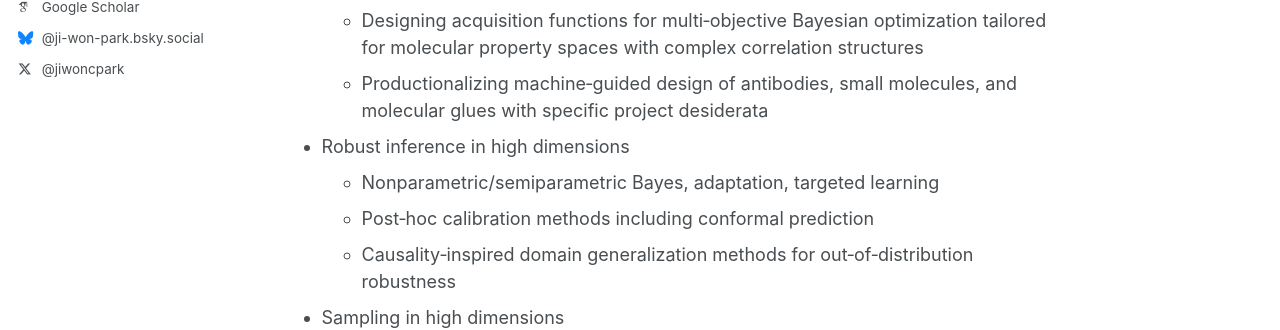
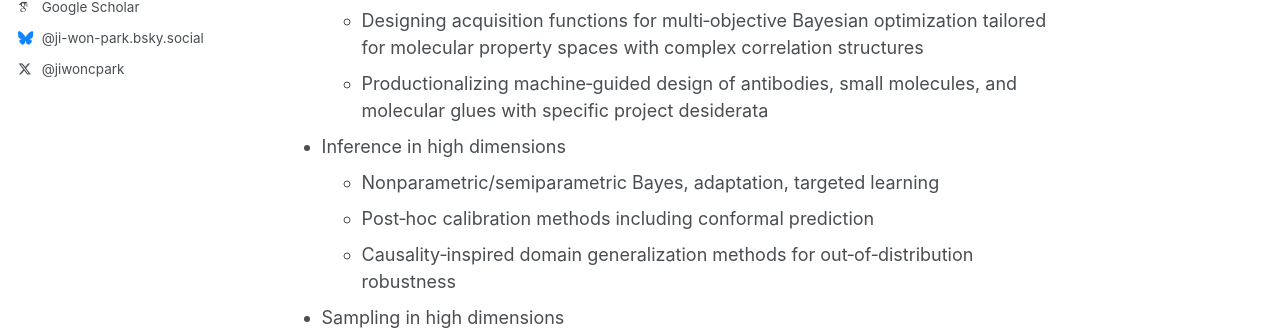
Before and after one commit to jiwoncpark/jiwoncpark.github.io, a Jekyll site: the page built from _pages/about.md, in a window 1280 px wide and 1307 px high. Shown: the part 442-772 px from the top of the window. Built offline with Jekyll 4.4.1, drawn with Linux system fonts in a browser that asks for light colours; some web fonts are replaced.

Commit message:
Clean up

```diff
--- a/_pages/about.md
+++ b/_pages/about.md
@@ -14,7 +14,7 @@ I am a Principal Machine Learning Scientist at [Prescient Design](https://www.ge
 * Decision-making under uncertainty
     * Designing acquisition functions for multi‑objective Bayesian optimization tailored for molecular property spaces with complex correlation structures
     * Productionalizing machine‑guided design of antibodies, small molecules, and molecular glues with specific project desiderata
-* Robust inference in high dimensions
+* Inference in high dimensions
     * Nonparametric/semiparametric Bayes, adaptation, targeted learning
     * Post‑hoc calibration methods including conformal prediction
     * Causality‑inspired domain generalization methods for out‑of‑distribution robustness
```
